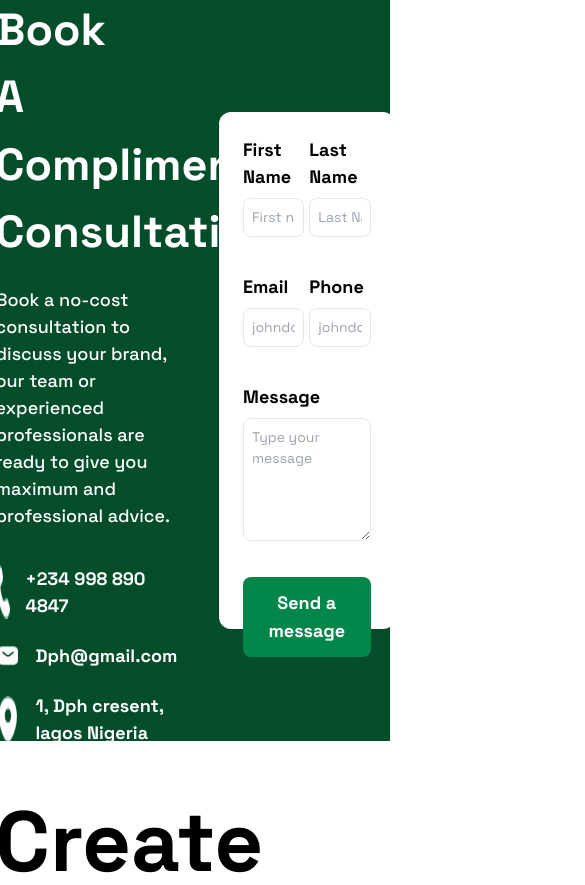
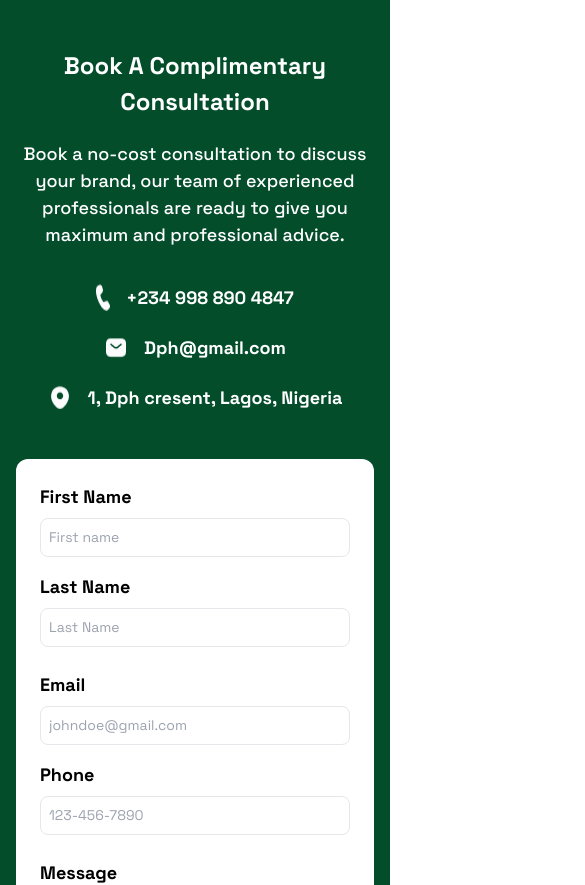
Before and after one commit to braitcode/dph-frontend, a React (Vite) app: page / in a window 390 px wide. Shown: the top 885 px of the page, 585 px wide, since content can reach past the window. Built offline with nearby package versions, Linux system fonts and the light colour scheme.

Commit message:
mobile view

```diff
--- a/src/components/ContactForm.jsx
+++ b/src/components/ContactForm.jsx
@@ -6,56 +6,91 @@ import location from "../assets/icons/location.png"
 
 const ContactForm = () => {
     return (
-    <div>
-        <div className="bg-[#034D2B] w-full h-[741px] flex justify-center items-center gap-12">
+        <div className="bg-[#034D2B] w-full xl:h-[741px] flex justify-center items-center py-12 px-4">
+            <div className="w-full flex flex-col xl:flex-row justify-center items-center gap-12">
+                <div className="xl:w-[45%] flex flex-col gap-[36px] xl:p-4">
+                    <div className="flex flex-col gap-[20px] text-center xl:text-left">
+                        <h1 className='text-white xl:text-[45px] text-[24px] font-bold w-[80%] mx-auto xl:mx-0 font-spaceGrotesk'>
+                            Book A Complimentary Consultation
+                        </h1>
+                        <p className='text-white text-[18px] font-medium font-spaceGrotesk'>
+                            Book a no-cost consultation to discuss your brand, our team of experienced professionals are ready to give you maximum and professional advice.
+                        </p>
+                    </div>
 
-                <div className="w-[45%] flex flex-col gap-[36px]">
-                    <div className="flex flex-col gap-[20px]">
-                        <h1 className='text-white text-[45px] font-bold w-[80%] font-spaceGrotesk'>Book A Complimentary Consultation</h1>
-                        <p className='text-white text-[18px] font-medium font-spaceGrotesk'>Book a no-cost consultation to discuss your brand, our team or experienced professionals are ready to give you maximum and professional advice.</p>
-                    </div>
-                    <div className="flex flex-col gap-[23px]">
-                        <p className='text-white text-[18px] font-bold flex gap-4 font-spaceGrotesk'><img src={phone} alt="" /> +234 998 890 4847</p>
-                        <p className='text-white text-[18px] font-bold flex gap-4 font-spaceGrotesk'><img src={sms} alt="" />Dph@gmail.com</p>
-                        <p className='text-white text-[18px] font-bold flex gap-4 font-spaceGrotesk'><img src={location} alt="" />1, Dph cresent, lagos Nigeria</p>
+                    <div className="flex flex-col gap-[23px] text-center xl:text-left">
+                        <p className='text-white text-[18px] font-bold flex justify-center xl:justify-start gap-4 font-spaceGrotesk'>
+                            <img src={phone} alt="" />
+                            +234 998 890 4847
+                        </p>
+
+                        <p className='text-white text-[18px] font-bold flex justify-center xl:justify-start gap-4 font-spaceGrotesk'>
+                            <img src={sms} alt="" />
+                            Dph@gmail.com
+                        </p>
+
+                        <p className='text-white text-[18px] font-bold flex justify-center xl:justify-start gap-4 font-spaceGrotesk'>
+                            <img src={location} alt="" />
+                            1, Dph cresent, Lagos, Nigeria
+                        </p>
                     </div>
                 </div>
-                <div className="bg-white w-[45%] h-[517px] rounded-xl p-6">
-                    <form className="flex flex-col gap-9">
-                      <div className="flex justify-between">
-                          <div className="w-[48%] flex flex-col gap-2">
+
+                <div className="bg-white xl:w-[45%] w-full h-auto rounded-xl p-6">
+                    <form className="flex flex-col gap-6">
+                        <div className="flex flex-col sm:flex-row justify-between gap-4">
+                            <div className="w-full sm:w-[48%] flex flex-col gap-2">
                                 <label className='text-[18px] font-bold font-spaceGrotesk'>First Name</label>
-                              <input type="text" placeholder='First name' className='border text-[14px] p-2 rounded-lg font-spaceGrotesk' />
+                                <input
+                                    type="text"
+                                    placeholder='First name'
+                                    className='border text-[14px] p-2 rounded-lg font-spaceGrotesk' />
                             </div>
-                          <div className="w-[48%] flex flex-col gap-2">
+
+                            <div className="w-full sm:w-[48%] flex flex-col gap-2">
                                 <label className='text-[18px] font-bold font-spaceGrotesk'>Last Name</label>
-                              <input type="text" placeholder='Last Name' className='border text-[14px] p-2 rounded-lg font-spaceGrotesk' />
+                                <input
+                                    type="text"
+                                    placeholder='Last Name'
+                                    className='border text-[14px] p-2 rounded-lg font-spaceGrotesk' />
                             </div>
                         </div>
-                      <div className="flex justify-between">
-                          <div className="w-[48%] flex flex-col gap-2">
+
+                        <div className="flex flex-col sm:flex-row justify-between gap-4">
+                            <div className="w-full sm:w-[48%] flex flex-col gap-2">
                                 <label className='text-[18px] font-bold font-spaceGrotesk'>Email</label>
-                              <input type="email" placeholder='johndoe@gmail.com' className='border text-[14px] p-2 rounded-lg font-spaceGrotesk' />
+                                <input
+                                    type="email"
+                                    placeholder='johndoe@gmail.com'
+                                    className='border text-[14px] p-2 rounded-lg font-spaceGrotesk' />
                             </div>
-                          <div className="w-[48%] flex flex-col gap-2">
+
+                            <div className="w-full sm:w-[48%] flex flex-col gap-2">
                                 <label className='text-[18px] font-bold font-spaceGrotesk'>Phone</label>
-                              <input type="tel" placeholder='johndoe@gmail.com' className='border text-[14px] p-2 rounded-lg font-spaceGrotesk' pattern="[0-9]{3}-[0-9]{3}-[0-9]{4}"/>
+                                <input
+                                    type="tel"
+                                    placeholder='123-456-7890'
+                                    className='border text-[14px] p-2 rounded-lg font-spaceGrotesk'
+                                    pattern="[0-9]{3}-[0-9]{3}-[0-9]{4}" />
                             </div>
                         </div>
-                      <div className="">
+
                         <div className="flex flex-col gap-2">
                             <label className='text-[18px] font-bold font-spaceGrotesk'>Message</label>
-                            <textarea name="" id="" placeholder='Type your message' className='text-[14px] border rounded-lg p-2 font-spaceGrotesk' rows="5"></textarea>
+                            <textarea
+                                placeholder='Type your message'
+                                className='text-[14px] border rounded-lg p-2 font-spaceGrotesk'
+                                rows="5">
+                            </textarea>
                         </div>
-                      </div>
-                      <div className="">
+
+                        <div className="flex justify-center xl:justify-start">
                             <Button size="large" color="success">
                                 Send a message
                             </Button>
                         </div>
                     </form>
                 </div>
-
             </div>
         </div>
     )
--- a/src/components/Footer.jsx
+++ b/src/components/Footer.jsx
@@ -11,8 +11,8 @@ import email from "../assets/icons/sms outline.png"
 const Footer = () => {
   return (
     <div>
-        <div className="bg-black w-full h-[353px] font flex p-16">
-            <div className="w-full flex justify-between">
+        <div className="bg-black w-full xl:h-[353px] font flex p-16">
+            <div className="w-full xl:flex xl:justify-between flex flex-col gap-12">
                 <div className="w-[175px] flex flex-col gap-[23px]">
                   <img src={dphLogo} alt="" />
                   <p className='text-white text-[17px] font-spaceGrotesk font-medium'>444 St. Yellow Street California, Usa +1 556 767</p>
--- a/src/components/SubFooter.jsx
+++ b/src/components/SubFooter.jsx
@@ -8,10 +8,10 @@ const SubFooter = () => {
         <div className="bg-white w-full h-[500px] flex justify-center items-center">
               <div className="flex flex-col items-center gap-[32px]">
                   <div className="">
-                      <h1 className='text-[85px] font-bold font-spaceGrotesk'>Let's Create Together</h1>
+                      <h1 className='xl:text-[85px] text-[30px] font-bold font-spaceGrotesk'>Let's Create Together</h1>
                   </div>
-                  <div className="w-[847px]">
-                      <p className='text-[22px] text-center font-medium font-spaceGrotesk'>Ready to elevate your digital presence? Contact us to discuss how DPH can turn your ideas into visually captivating realities that drive results</p>
+                  <div className="xl:w-[847px]">
+                      <p className='xl:text-[22px] text-[16px] text-center font-medium font-spaceGrotesk'>Ready to elevate your digital presence? Contact us to discuss how DPH can turn your ideas into visually captivating realities that drive results</p>
                   </div>
                   <div className="flex">
                       <Button color="darkGreen">
```
Lines whose indentation alone changed are shown as unchanged.
